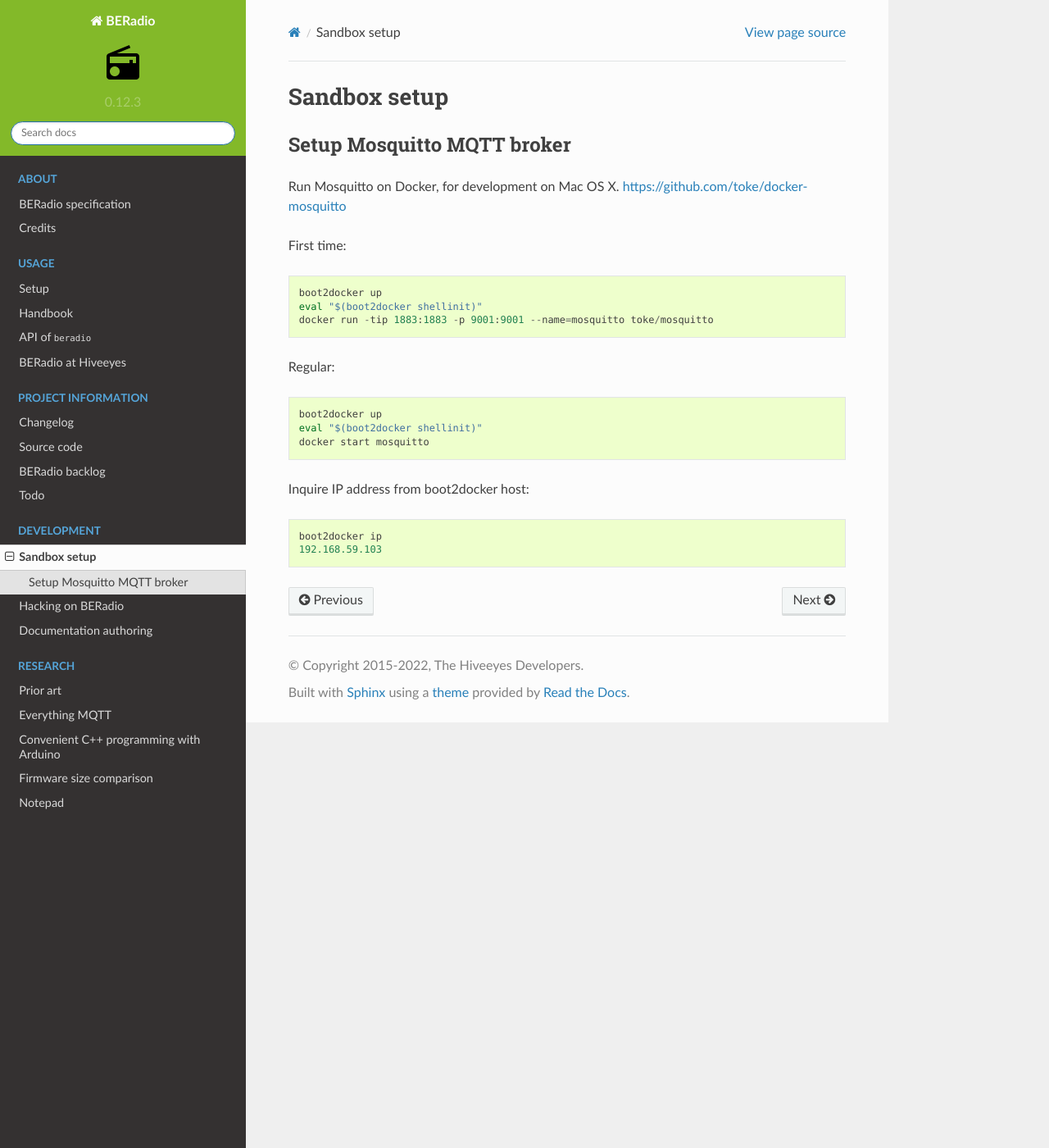
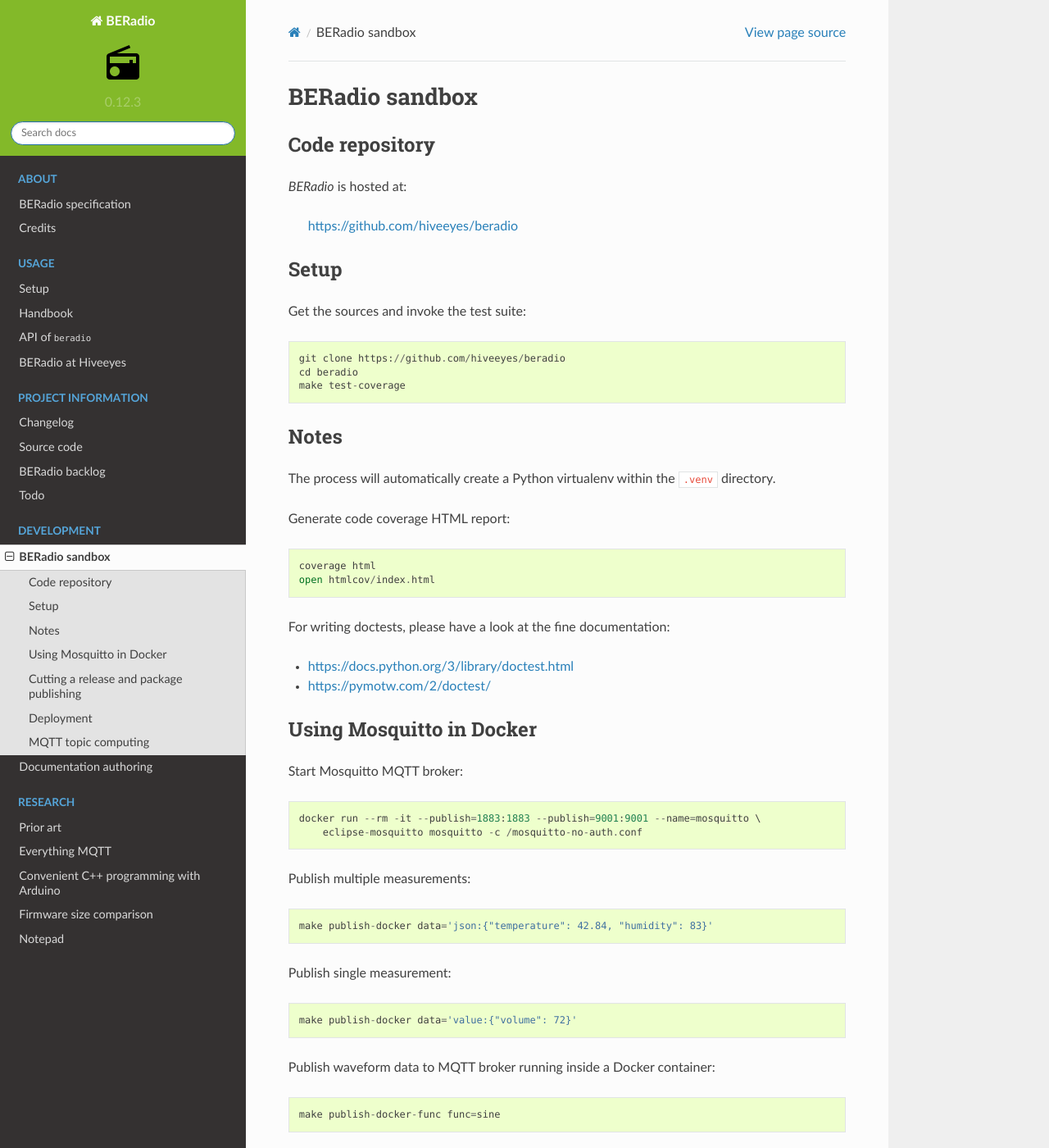
Before and after one commit to hiveeyes/beradio, a Sphinx documentation site: the page built from doc/source/development/sandbox.rst, in a window 1280 px wide and 1400 px high. Shown: the whole window at 82% size. Built offline with Sphinx 7.4.7 and the Read the Docs theme 2.0.0, drawn with Linux system fonts in a browser that asks for light colours; pages that are not in the unit, such as notebooks, are missing from menus; some of the changed text lies outside the part shown.

Commit message:
Improve documentation

```diff
--- a/CHANGES.rst
+++ b/CHANGES.rst
@@ -11,6 +11,7 @@
 - Update project dependencies across the board
 - Add support for Python 3, drop support for Python 2
 - Add CI configuration for GHA
+- Improve documentation
 
 
 2018-07-11 0.12.3
--- a/doc/source/development/sandbox.rst
+++ b/doc/source/development/sandbox.rst
@@ -1,28 +1,102 @@
 .. _sandbox:
+.. _hacking:
 
-#############
-Sandbox setup
-#############
+===============
+BERadio sandbox
+===============
 
-Setup Mosquitto MQTT broker
----------------------------
 
-Run Mosquitto on Docker, for development on Mac OS X.
-https://github.com/toke/docker-mosquitto
+Code repository
+===============
 
-First time::
+*BERadio* is hosted at:
 
-    boot2docker up
-    eval "$(boot2docker shellinit)"
-    docker run -tip 1883:1883 -p 9001:9001 --name=mosquitto toke/mosquitto
+    https://github.com/hiveeyes/beradio
 
-Regular::
 
-    boot2docker up
-    eval "$(boot2docker shellinit)"
-    docker start mosquitto
+Setup
+=====
 
-Inquire IP address from boot2docker host::
+Get the sources and invoke the test suite::
 
-    boot2docker ip
-    192.168.59.103
+    git clone https://github.com/hiveeyes/beradio
+    cd beradio
+    make test-coverage
+
+
+Notes
+=====
+
+The process will automatically create a Python virtualenv
+within the ``.venv`` directory.
+
+Generate code coverage HTML report::
+
+    coverage html
+    open htmlcov/index.html
+
+For writing doctests, please have a look at the fine documentation:
+
+- https://docs.python.org/3/library/doctest.html
+- https://pymotw.com/2/doctest/
+
+
+
+Using Mosquitto in Docker
+=========================
+
+Start Mosquitto MQTT broker::
+
+    docker run --rm -it --publish=1883:1883 --publish=9001:9001 --name=mosquitto \
+        eclipse-mosquitto mosquitto -c /mosquitto-no-auth.conf
+
+Publish multiple measurements::
+
+    make publish-docker data='json:{"temperature": 42.84, "humidity": 83}'
+
+Publish single measurement::
+
+    make publish-docker data='value:{"volume": 72}'
+
+Publish waveform data to MQTT broker running inside a Docker container::
+
+    make publish-docker-func func=sine
+
+.. seealso:: :ref:`handbook`
+
+
+Cutting a release and package publishing
+========================================
+To build a ``sdist`` Python package and upload it to the designated package repository,
+just run for regular ``minor`` releases::
+
+    make release bump=minor
+
+If it is really just a bugfix, cut a ``patch`` release::
+
+    make release bump=patch
+
+If things went far, a ``major`` release might be indicated::
+
+    make release bump=major
+
+
+Deployment
+==========
+It is currently hot-deployed to ``~/hiveeyes/beradio`` on *einsiedlerkrebs.ddns.net* using *git* and
+usually running on the *master* branch inside a *tmux* session called ``BERadio``.
+Feel welcome to hack away on it in this place. You can get access to our shared ``ha-devs`` environment
+by sharing your ssh public keys with us.
+
+
+MQTT topic computing
+====================
+
+The second most common thing to amend is probably the way how topic names are computed.
+
+Find its definition in ``beradio/mqtt.py`` lines 116 ff.::
+
+    class BERadioMQTTPublisher(MQTTPublisher):
+        topic_template = u'{realm}/{network}/{gateway}/{node}/{name}'
+
+Regarding topic naming, please have a look at :ref:`mqtt-resources`.
--- a/doc/source/index.rst
+++ b/doc/source/index.rst
@@ -68,7 +68,6 @@
     :glob:
 
     development/sandbox
-    development/hacking
     development/documentation
 
 
```
Also changed, not shown: README.rst (+31 -18 lines), doc/source/development/backlog.rst (+5 -4 lines), doc/source/development/hacking.rst (deleted, +0 -101 lines), 1 other file.
